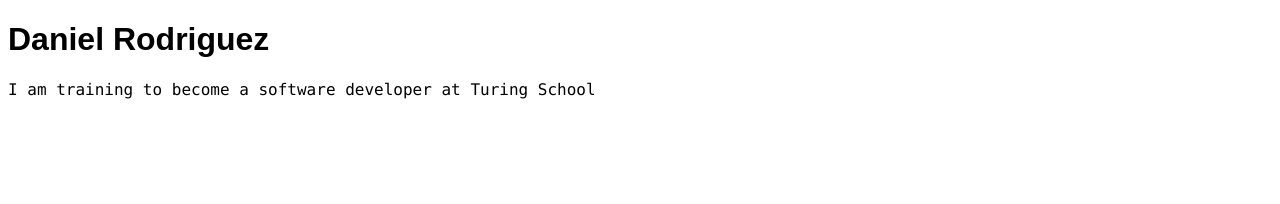
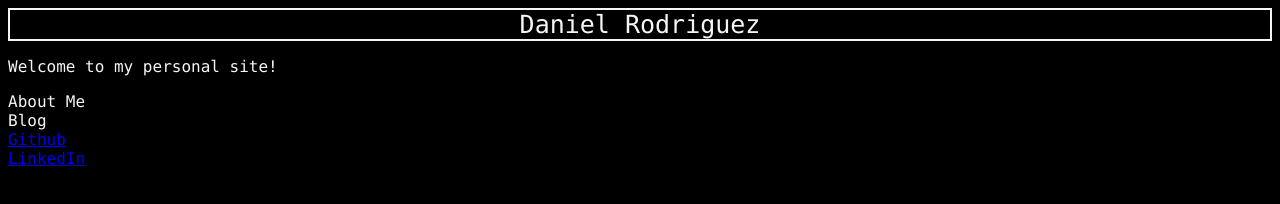
Before and after one commit to drod1000/drod1000.github.io, a plain HTML site: page index.html in a window 1280 px wide. Drawn offline with Linux system fonts and the light colour scheme.

Commit message:
background color and links

```diff
--- a/index.html
+++ b/index.html
@@ -1,11 +1,15 @@
 <!DOCTYPE html>
 <html lang="en">
   <head>
-    <title>Daniel's Blog</title>
+    <title>Daniel's Site</title>
     <link type='text/css' rel='stylesheet' href='styles.css'/>
   </head>
   <body>
-    <h1>Daniel Rodriguez</h1>
-    <p>I am training to become a software developer at Turing School</p>
+    <header>Daniel Rodriguez</header>
+    <p>Welcome to my personal site!</p>
+    <nav><div>About Me</div></nav>
+  <nav><div>Blog</div></nav>
+    <a href="https://github.com/drod1000"><div>Github</div></a>
+    <a href="https://www.linkedin.com/in/daniel-rodriguez-00"><div>LinkedIn</div></a>
   </body>
 </html>
--- a/styles.css
+++ b/styles.css
@@ -1,7 +1,19 @@
-body,
-h1{
-  font-family: sans-serif;
+body{
+  background-color: #000000;
+  color: #F5F5F5;
+}
+header{
+  text-align: center;
+  font-family: 'Lucida Console', monospace;
+  font-size: 25px;
+  border-top: 2px double;
+  border-right: 2px double;
+  border-bottom: 2px double ;
+  border-left: 2px double;
 }
 p {
   font-family: 'Lucida Console', monospace;
 }
+div{
+  font-family: 'Lucida Console', monospace;
+}
```
